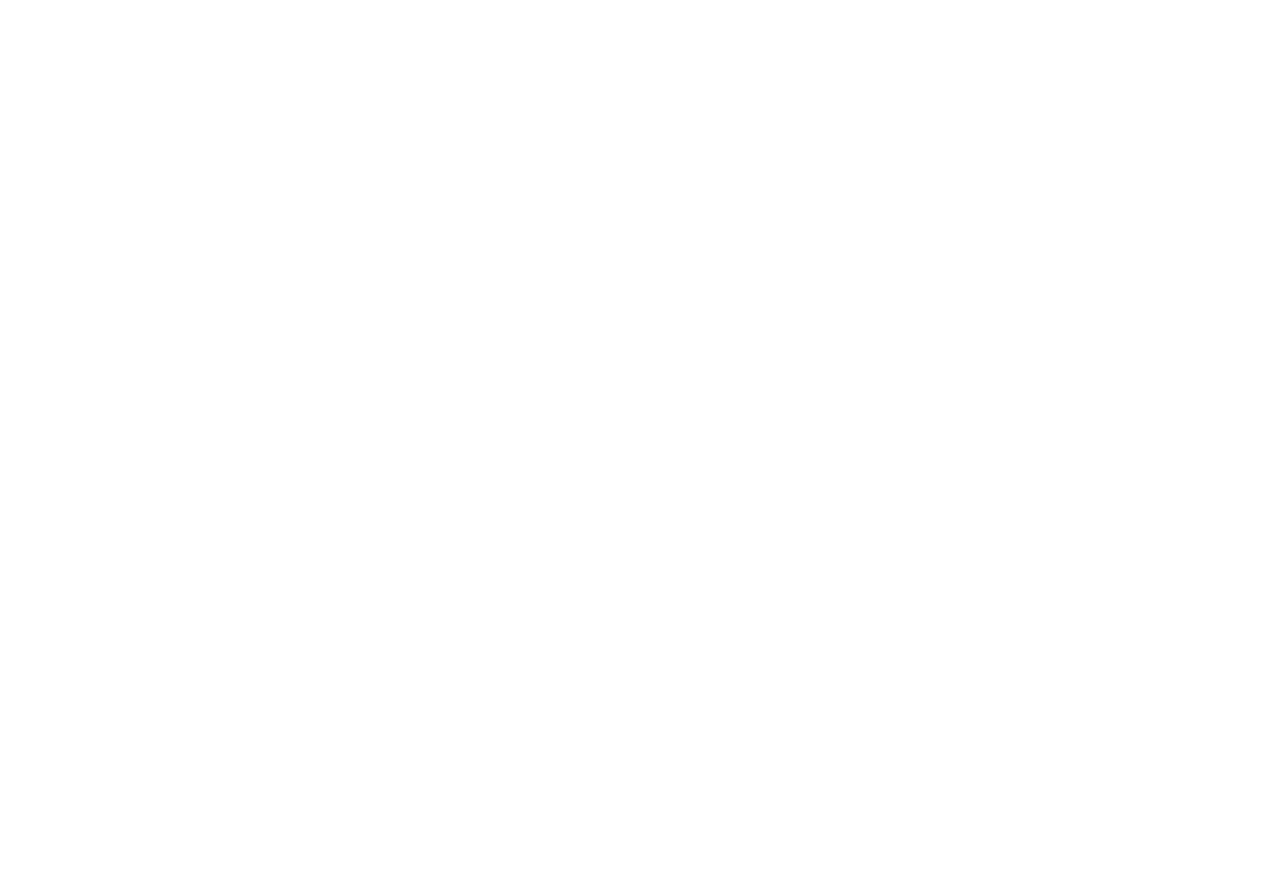
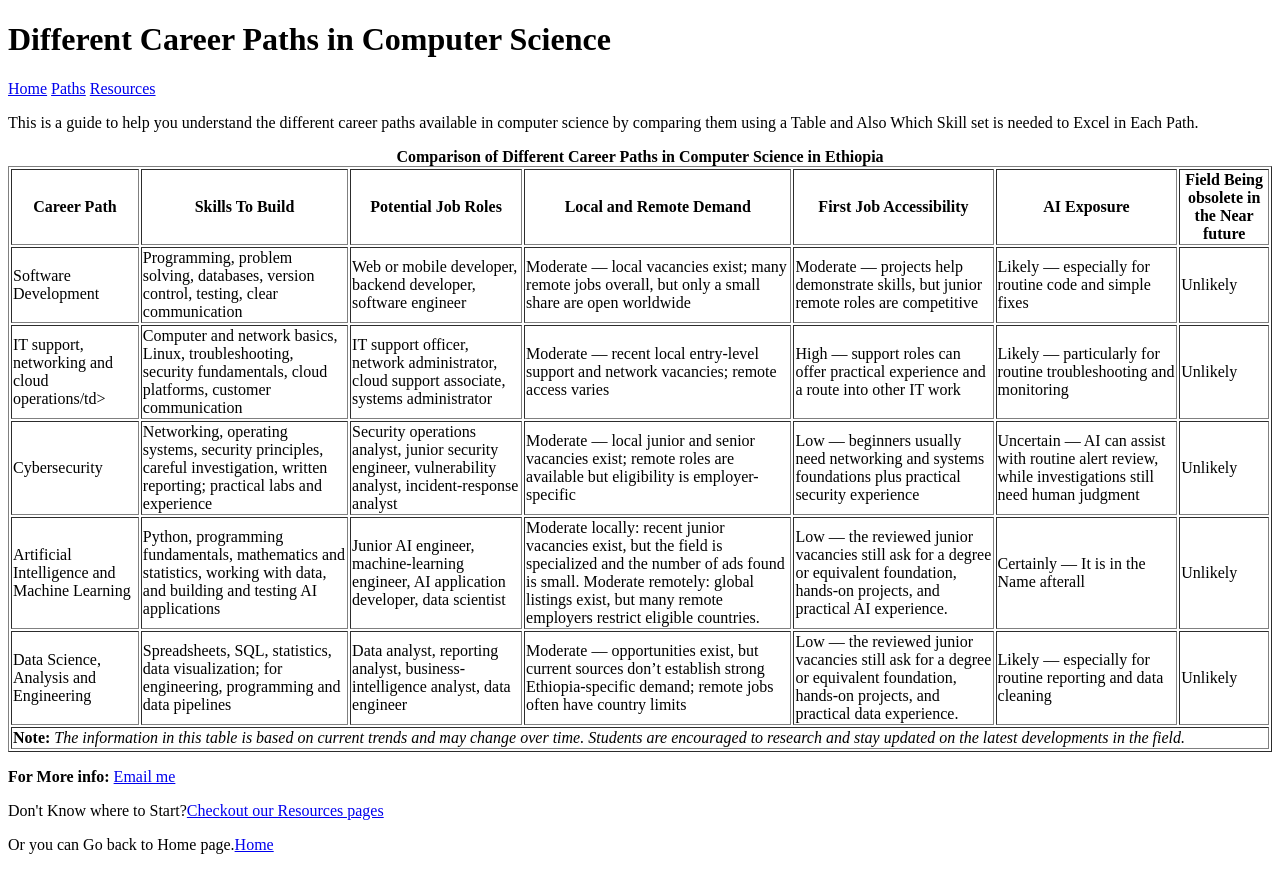
Before and after one commit to Mohammed9013/Web_Assignments, a plain HTML site: page Path.html in a window 1280 px wide. Before the commit the page ends 800 px from the top, so only its background shows below. Drawn offline with Linux system fonts and the light colour scheme.

Commit message:
Add h1,table, mailto to the second(paths) page

```diff
--- a/Path.html
+++ b/Path.html
@@ -6,6 +6,89 @@
     <title>Different Career Paths in Computer Science</title>
 </head>
 <body>
+    <header>
+        <h1>Different Career Paths in Computer Science</h1>
+    </header>
 
+    <nav>
+        <a href="Index.html">Home</a>
+        <a href="Path.html"> Paths</a>
+        <a href="Resources.html">Resources</a>
+    </nav>
+
+    <main>
+        <p>This is a guide to help you understand the different career paths available in computer science by comparing them using a Table and Also Which Skill set is needed to Excel in Each Path.</p>
+        <table border="1">
+            <caption><b>Comparison of Different Career Paths in Computer Science in Ethiopia</b></caption>
+            <thead></thead>
+            <tr>
+                <th>Career Path</th>
+                <th>Skills To Build</th>
+                <th>Potential Job Roles</th>
+                <th>Local and Remote Demand</th>
+                <th>First Job Accessibility</th>
+                <th>AI Exposure</th>
+                <th>Field Being obsolete in the Near future</th>
+            </tr>
+            <tbody>
+            <tr>
+                <td>Software Development</td>
+                <td>Programming, problem solving, databases, version control, testing, clear communication</td>
+                <td>Web or mobile developer, backend developer, software engineer</td>
+                <td>Moderate — local vacancies exist; many remote jobs overall, but only a small share are open worldwide</td>
+                <td>Moderate — projects help demonstrate skills, but junior remote roles are competitive</td>
+                <td>Likely — especially for routine code and simple fixes</td>
+                <td>Unlikely</td>
+            </tr>
+            <tr>
+                <td>IT support, networking and cloud operations/td>
+                <td>Computer and network basics, Linux, troubleshooting, security fundamentals, cloud platforms, customer communication</td>
+                <td>IT support officer, network administrator, cloud support associate, systems administrator</td>
+                <td>Moderate — recent local entry-level support and network vacancies; remote access varies</td>
+                <td>High — support roles can offer practical experience and a route into other IT work</td>
+                <td>Likely — particularly for routine troubleshooting and monitoring</td>
+                <td>Unlikely</td>
+            </tr>
+            <tr>
+                <td>Cybersecurity</td>
+                <td>Networking, operating systems, security principles, careful investigation, written reporting; practical labs and experience</td>
+                <td>Security operations analyst, junior security engineer, vulnerability analyst, incident-response analyst</td>
+                <td>Moderate — local junior and senior vacancies exist; remote roles are available but eligibility is employer-specific</td>
+                <td>Low — beginners usually need networking and systems foundations plus practical security experience</td>
+                <td>Uncertain — AI can assist with routine alert review, while investigations still need human judgment</td>
+                <td>Unlikely</td>
+            </tr>
+            <tr>
+                <td>Artificial Intelligence and Machine Learning</td>
+                <td>Python, programming fundamentals, mathematics and statistics, working with data, and building and testing AI applications</td>
+                <td>Junior AI engineer, machine-learning engineer, AI application developer, data scientist</td>
+                <td>Moderate locally: recent junior vacancies exist, but the field is specialized and the number of ads found is small. Moderate remotely: global listings exist, but many remote employers restrict eligible countries.</td>
+                <td>Low — the reviewed junior vacancies still ask for a degree or equivalent foundation, hands-on projects, and practical AI experience.</td>
+                <td>Certainly — It is in the Name afterall</td>
+                <td>Unlikely</td>
+            </tr>
+            <tr>
+                <td>Data Science, Analysis and Engineering</td>
+                <td>Spreadsheets, SQL, statistics, data visualization; for engineering, programming and data pipelines</td>
+                <td>Data analyst, reporting analyst, business-intelligence analyst, data engineer</td>
+                <td>Moderate — opportunities exist, but current sources don’t establish strong Ethiopia-specific demand; remote jobs often have country limits</td>
+                <td>Low — the reviewed junior vacancies still ask for a degree or equivalent foundation, hands-on projects, and practical data experience.</td>
+                <td>Likely — especially for routine reporting and data cleaning</td>
+                <td>Unlikely</td>
+            </tr>
+            <tfoot>
+                <tr>
+                    <td colspan="7"><strong>Note:</strong> <em>The information in this table is based on current trends and may change over time. Students are encouraged to research and stay updated on the latest developments in the field.</em></td>
+                </tr>
+
+            </table>
+
+    </main>
+
+    <footer>
+    <p><strong>For More info:</strong> <a href="mailto:mohcodes89@gmail.com">Email me</a></p>
+    <p>Don't Know where to Start?<a href="resources.html">Checkout our Resources pages</a></p>
+    <p>Or you can Go back to Home page.<a href="index.html">Home</a></p>
+    </footer>
 </body>
 </html>
```
